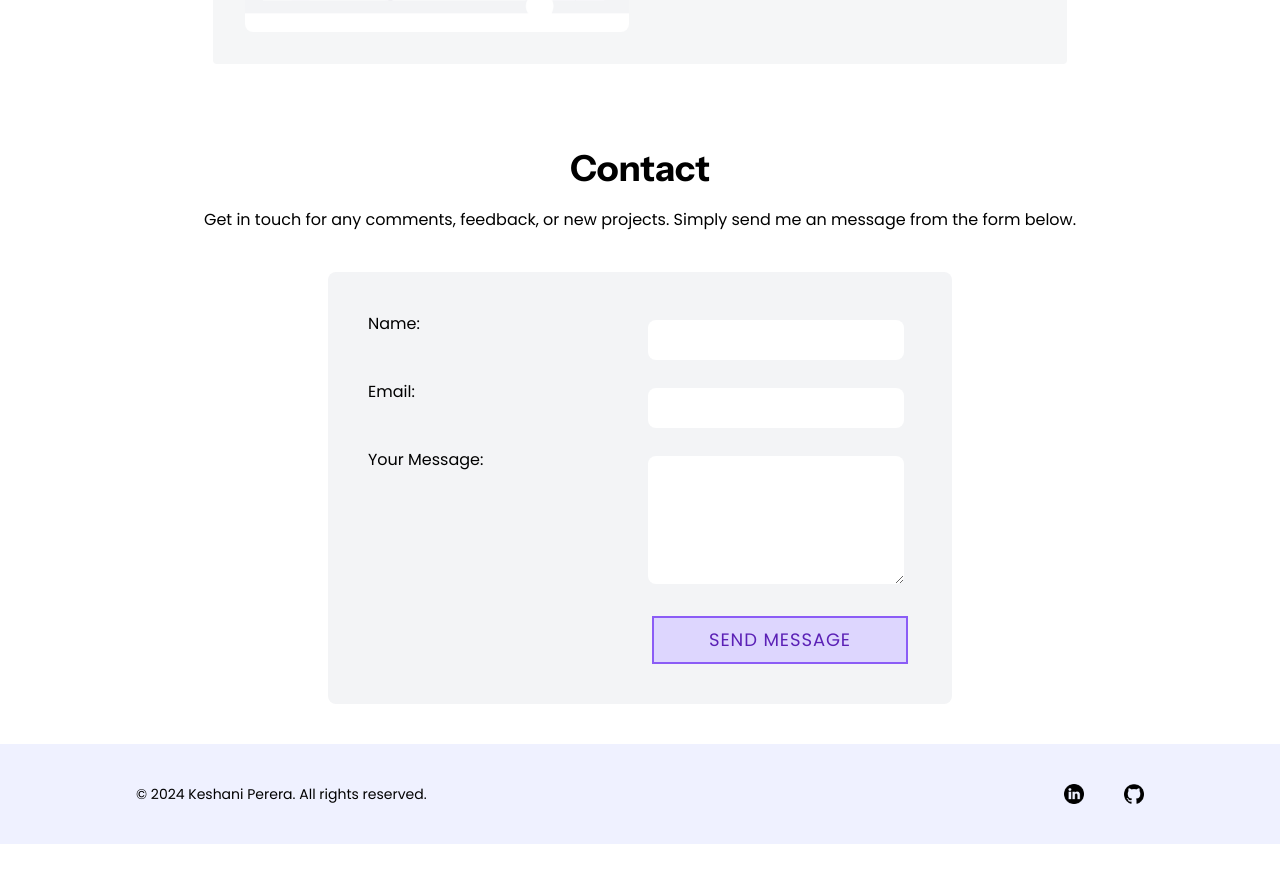
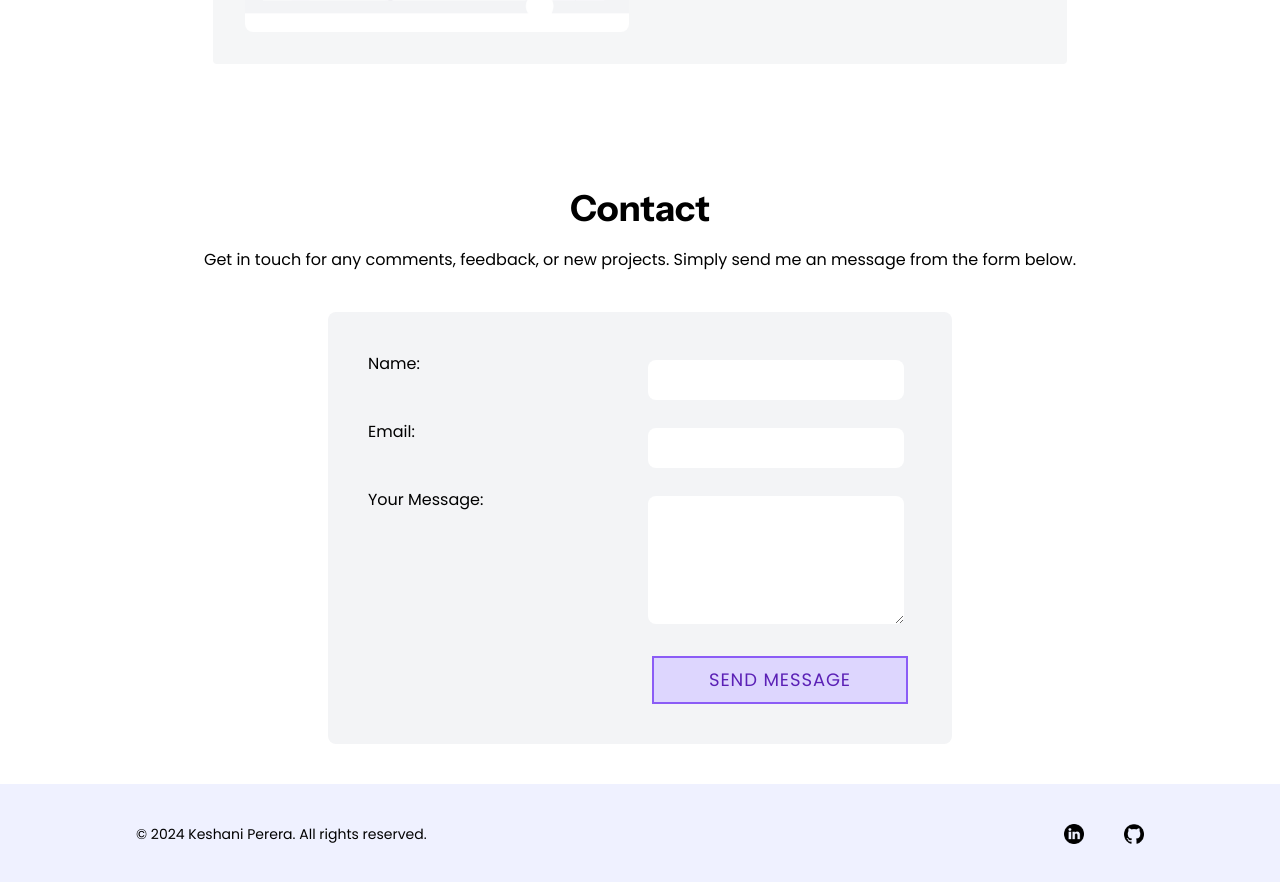
Before and after one commit to KeshaniPerera/Portfolio-Website, a React (Vite) app: page / in a window 1280 px wide. Shown: the part 2160-3042 px from the top of the page. Before the commit the page ends 3004 px from the top, so only its background shows below. Built offline with nearby package versions, Linux system fonts and the light colour scheme.

Commit message:
padding adjustments

```diff
--- a/src/components/contact.jsx
+++ b/src/components/contact.jsx
@@ -62,7 +62,7 @@ export const Contact = () => {
       <div>
         <Toaster position="bottom-right" duration={8000} />
 
-        <div className="pb-10 "id="contact">
+        <div className="pb-10 p-10 "id="contact">
           <h1 className="font-jobTitle text-center mt-5 mb-5 text-4xl">Contact</h1>
           <p className="font-poppins text-center justify-self-center">
             Get in touch for any comments, feedback, or new projects. Simply send me an message from the form below.
--- a/src/components/intro.jsx
+++ b/src/components/intro.jsx
@@ -29,7 +29,7 @@ export const Intro = () => {
     return (
         <div id="intro">
             <BrowserRouter>
-                <div className="text-center mt-36 pl-12 pr-12 flex flex-col lg:flex-row items-center justify-center lg:ml-10">
+                <div className="text-center mt-32  md:mt-36 pl-12 pr-12 flex flex-col lg:flex-row items-center justify-center lg:ml-10">
                     <div className="mt-6 lg:mt-0 gap-5 flex flex-col lg:text-left">
                         <h2 className="font-name text-2xl lg:text-5xl ">I'm Keshani Perera</h2>
                         <TypeAnimation
--- a/src/components/navBar.jsx
+++ b/src/components/navBar.jsx
@@ -87,7 +87,7 @@ export const NavBar = () => {
         </div>
 
         <div
-          className={`sm:hidden fixed top-20 m-10 left-0 z-10 transform transition-all duration-500 ease-in-out ${
+          className={`sm:hidden fixed top-20 m-2 left-0 z-10 transform transition-all duration-500 ease-in-out ${
             isPopupOpen ? "translate-x-5" : "-translate-x-full bg-white"
           } bg-lightBlue w-64 p-8 rounded-lg`}
         >
```
